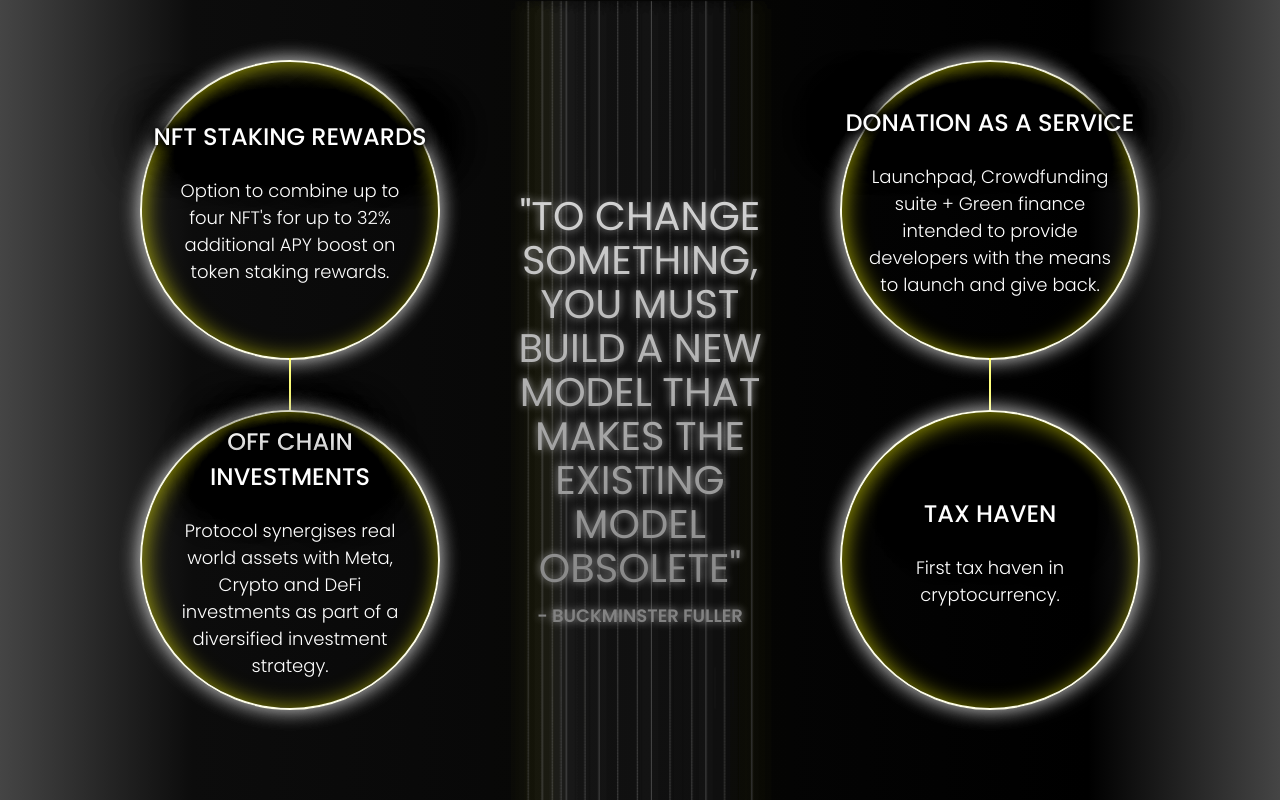
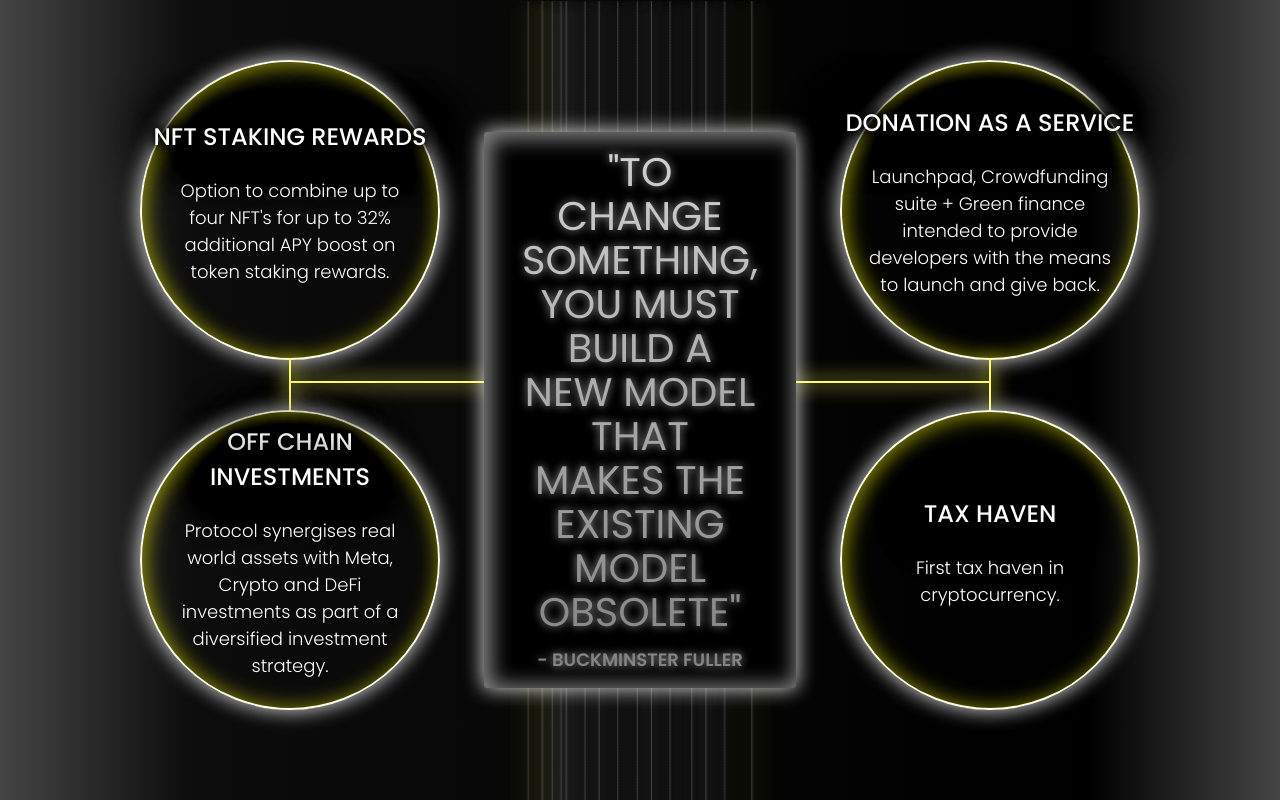
Before and after one commit to ElliotWood13/defi-landing-page, a React (Create React App) app: page / in a window 1280 px wide. Shown: the part 800-1600 px from the top of the page. Built offline with nearby package versions, Linux system fonts and the light colour scheme.

Commit message:
Add horizontal line to defiSect

```diff
--- a/src/components/molecules/circle/CircleCard.styles.js
+++ b/src/components/molecules/circle/CircleCard.styles.js
@@ -29,7 +29,6 @@ const CircleCardInnerShadow = styled.div`
   width: 100%;
   border-radius: 50%;
   background-color: transparent;
-
   box-shadow: ${({ color }) =>
     color === 'yellow' ? `${shadow.yellowInner}` : `${shadow.whiteInner}`};
 `
@@ -62,9 +61,12 @@ const CircleLineBottom = styled.div`
   transform: translateX(-50%);
   width: ${pxToRem(2)};
   height: ${pxToRem(52)};
-  background-color: ${color.white[100]};
-  box-shadow: ${({ color }) =>
-    color === 'yellow' ? `${shadow.yellowInner}` : `${shadow.whiteInner}`};
+  background-color: ${(props) =>
+    props.color === 'yellow' ? `${color.brand}` : `${color.white[100]}`};
+  box-shadow: ${(props) =>
+    props.color === 'yellow'
+      ? `0px 0px 19px 1px ${color.brand};`
+      : `0px 0px 19px 1px ${color.white[100]};`};
 `
 
 export {
--- a/src/components/organisms/countdownSection/countdownSection.styles.js
+++ b/src/components/organisms/countdownSection/countdownSection.styles.js
@@ -92,7 +92,7 @@ const CountdownCircle = styled.div`
     width: ${pxToRem(300)};
     height: ${pxToRem(300)};
     border-radius: 50%;
-    border: 1px solid yellow;
+    border: 1px solid ${color.brand};
     box-shadow: 0 0 10px rgba(255, 255, 0, 0.5), 0 0 10px rgba(255, 255, 0, 0.5);
   }
 `
--- a/src/components/organisms/defiSection/defiSection.jsx
+++ b/src/components/organisms/defiSection/defiSection.jsx
@@ -1,7 +1,7 @@
 import React, { useState, useEffect } from 'react'
 import { Section } from '../../layouts/section'
 import { gradient } from '../../../design'
-import { DefiSectionContainer, DefiSectionGrid, HeaderContainer, Blockquote, BlockquoteName, HorizontalLine } from './defiSection.styles'
+import { DefiSectionContainer, DefiSectionGrid, HeaderContainer, BlockquoteWrapper, Blockquote, BlockquoteName, HorizontalLine } from './defiSection.styles'
 import { Circle } from '../../molecules/circle'
 import { useWindowResize } from '../../../hooks'
 
@@ -20,11 +20,13 @@ export const DefiSection = React.forwardRef((props, ref) => {
       <DefiSectionContainer>
         <DefiSectionGrid>
           <HeaderContainer>
-            <Blockquote>
-              "To change something, you must build a new model that makes the
-              existing model obsolete" <BlockquoteName>- Buckminster Fuller</BlockquoteName>
-              {/* <HorizontalLine /> */}
-            </Blockquote>
+            <BlockquoteWrapper>
+              <Blockquote>
+                "To change something, you must build a new model that makes the
+                existing model obsolete" <BlockquoteName>- Buckminster Fuller</BlockquoteName>
+              </Blockquote>
+            </BlockquoteWrapper>
+            <HorizontalLine />
           </HeaderContainer>
 
           <Circle color="yellow" header="Nft Staking Rewards" text="Option to combine up to four NFT's for up to 32% additional APY
--- a/src/components/organisms/defiSection/defiSection.styles.js
+++ b/src/components/organisms/defiSection/defiSection.styles.js
@@ -47,6 +47,17 @@ const HeaderContainer = styled.div`
   }
 `
 
+const BlockquoteWrapper = styled.div`
+  ${mediaQuery.md} {
+    z-index: 1;
+    box-shadow: 0 0 20px rgba(255, 255, 255, 0.5),
+      0 0 20px rgba(255, 255, 255, 0.5),
+      3px 2px 20px 5px rgba(255, 255, 255, 0.5) inset;
+    background-color: black;
+    border-radius: 3px;
+  }
+`
+
 const Blockquote = styled.blockquote`
   filter: drop-shadow(0px 0px 4px #9a9a9a);
   background: linear-gradient(to bottom, lightgray, gray);
@@ -63,11 +74,11 @@ const Blockquote = styled.blockquote`
 
   ${mediaQuery.md} {
     max-width: ${pxToRem(300)};
+    padding: ${pxToRem(18)};
   }
 `
 
 const BlockquoteName = styled.span`
-  color: blue;
   display: block;
   font-size: ${pxToRem(18)};
   font-weight: 600;
@@ -102,19 +113,23 @@ const CircleInnerShadow = styled.div`
 `
 
 const HorizontalLine = styled.div`
+  ${mediaQuery.md} {
     background-color: ${color.brand};
+    box-shadow: 0px 0px 19px 1px ${color.brand};
     position: absolute;
     top: 46%;
     left: 50%;
     transform: translateX(-50%) translateY(-50%);
     width: calc(100% + 400px);
-  height: 2px;
+    height: ${pxToRem(2)};
+  }
 `
 
 export {
   DefiSectionContainer,
   DefiSectionGrid,
   HeaderContainer,
+  BlockquoteWrapper,
   Blockquote,
   BlockquoteName,
   Circle,
--- a/src/components/organisms/featuresSection/featuresSection.styles.js
+++ b/src/components/organisms/featuresSection/featuresSection.styles.js
@@ -1,5 +1,5 @@
 import styled from 'styled-components'
-import { pxToRem, mediaQuery } from '../../../design'
+import { pxToRem, mediaQuery, color } from '../../../design'
 
 const FeaturesSectionContainer = styled.div`
   display: flex;
@@ -47,7 +47,7 @@ const HeaderContainer = styled.div`
 `
 
 const FeaturesSectionHeader = styled.div`
-    box-shadow: 3px 5px 20px 5px rgba(255, 255, 255, .5) inset;
+  box-shadow: 3px 5px 20px 5px rgba(255, 255, 255, 0.5) inset;
   display: inline-block;
   background-color: black;
   z-index: 10;
@@ -70,14 +70,16 @@ const FeaturesSectionHeaderH2 = styled.h2`
   text-align: center;
   padding: 10px;
   border: 2px solid rgb(252, 252, 233);
-    box-shadow: 0 0 20px rgba(255, 255, 255, .5), 0 0 20px rgba(255, 255, 255, .5);
+  box-shadow: 0 0 20px rgba(255, 255, 255, 0.5),
+    0 0 20px rgba(255, 255, 255, 0.5);
   border-radius: 3px;
   z-index: 50;
 `
 
 const HorizontalLine = styled.div`
   ${mediaQuery.md} {
-    background-color: white;
+    background-color: ${color.white[100]};
+    box-shadow: 0px 0px 19px 1px ${color.white[100]};
     position: absolute;
     top: 47%;
     left: 50%;
```
Lines whose indentation alone changed are shown as unchanged.
